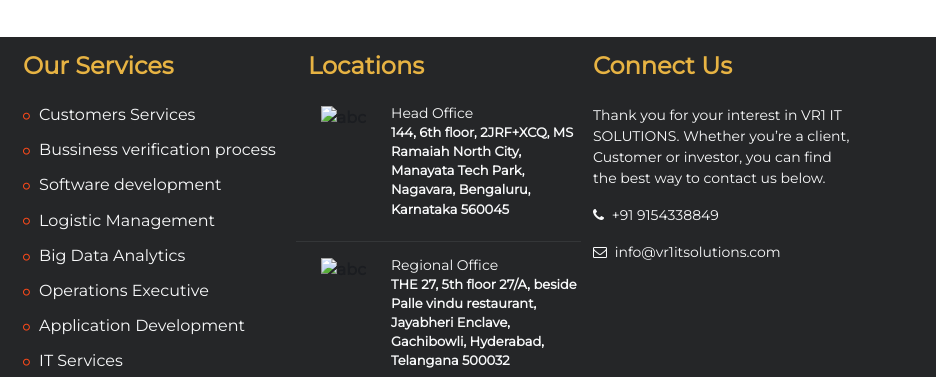
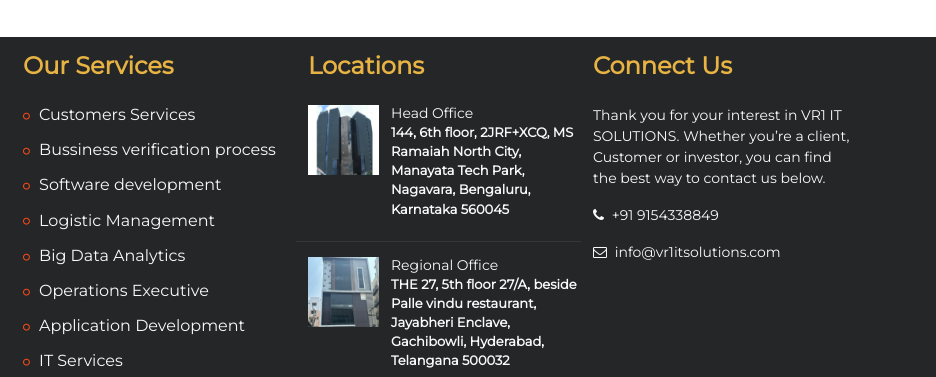
Before and after one commit to vr1itservices/vr1itsite, a plain HTML site: page index.html in a window 1280 px wide. Shown: the part 5367-5744 px from the top of the page, 344-1280 px from the left. Drawn offline with Linux system fonts and the light colour scheme.

Commit message:
version1.3

```diff
--- a/index.html
+++ b/index.html
@@ -1095,7 +1095,7 @@ Team</span> Member</h2>
 	    <div class="footer_1i1il">
 		  <div class="grid clearfix">
 				  <figure class="effect-jazz mb-0">
-					<a href="#"><img src="" height="70" class="w-100" alt="abc"></a>
+					<a href="#"><img src="./image/location1.png" height="70" class="w-100" alt="abc"></a>
 				  </figure>
 			  </div>
 		</div>
@@ -1117,7 +1117,7 @@ Team</span> Member</h2>
 	    <div class="footer_1i1il">
 		  <div class="grid clearfix">
 				  <figure class="effect-jazz mb-0">
-					<a href="#"><img src="" height="70" class="w-100" alt="abc"></a>
+					<a href="#"><img src="./image/location2.png" height="70" class="w-100" alt="abc"></a>
 				  </figure>
 			  </div>
 		</div>
```
Also changed, not shown: image/location1.png (added), image/location2.png (added).
